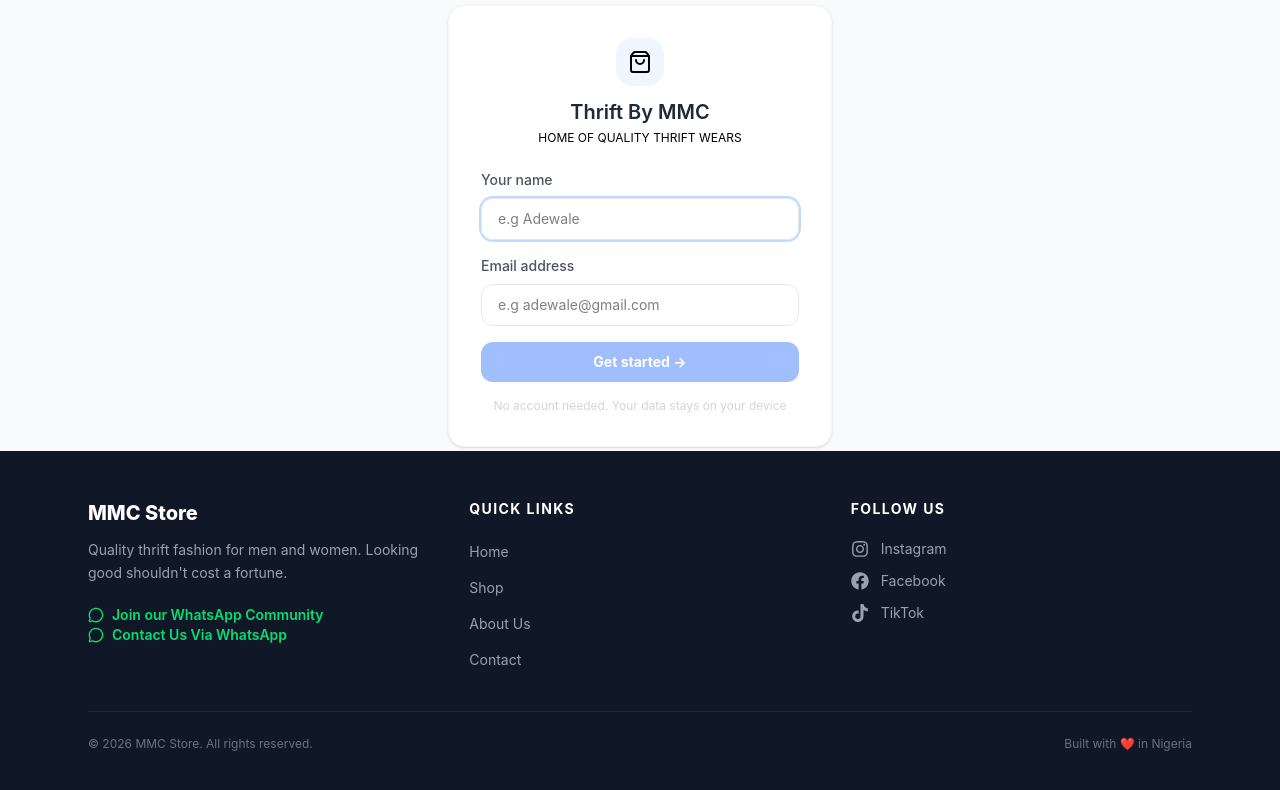
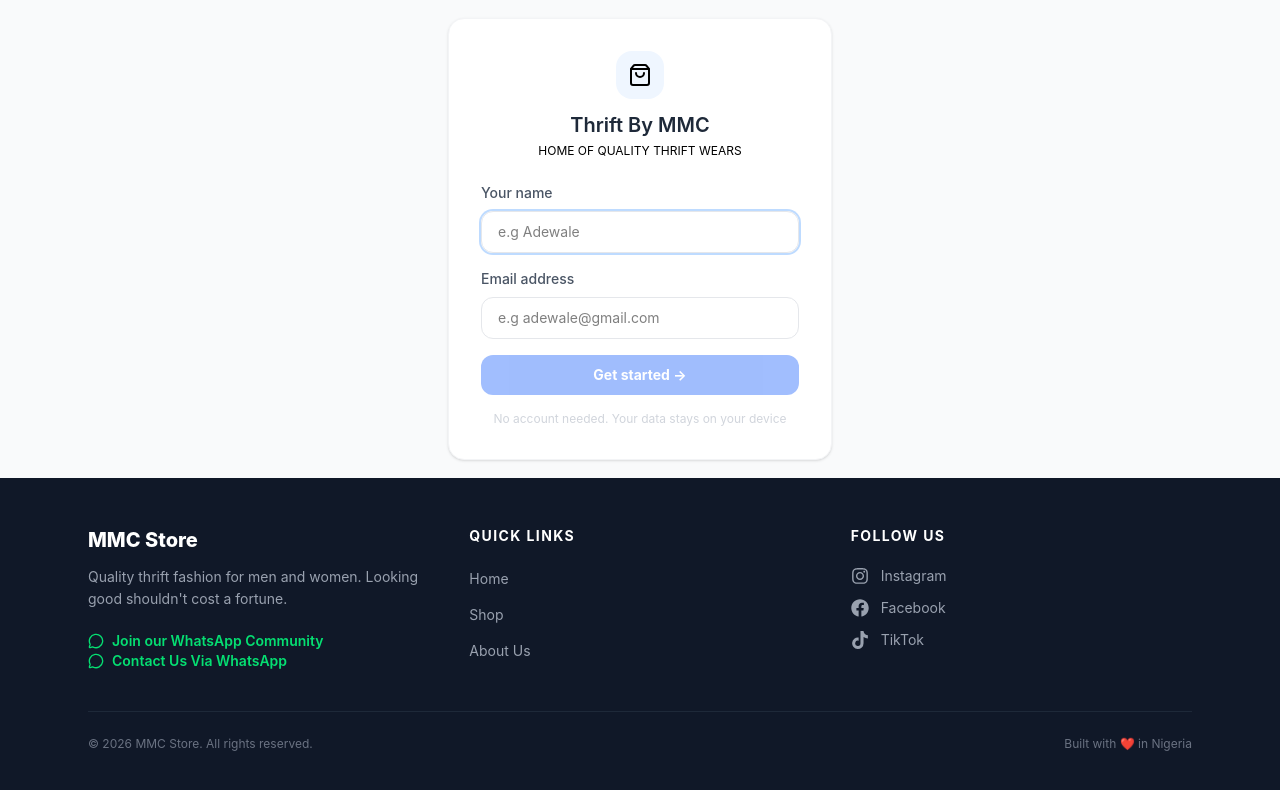
Before and after one commit to Parkohsam/MMC-Thrift, a React (Vite) app: page /signup in a window 1280 px wide. Shown: the top 790 px of the page. Built offline with nearby package versions, Linux system fonts and the light colour scheme.

Commit message:
fix malformed HTML anchor tags in cards and footer

```diff
--- a/src/Component/Cards.tsx
+++ b/src/Component/Cards.tsx
@@ -8,7 +8,7 @@
     BadgeCheck,
     MessageCircle,
 } from "lucide-react";
-import baggy2 from "../assets/baggy2.jfif";
+import Baggy2 from "../assets/Baggy2.jfif";
 import Bralette from "../assets/Bralette.jfif";
 import Hoodie from "../assets/Hoodie.jfif";
 import Jersey2 from "../assets/Jersey2.jpg";
@@ -20,7 +20,7 @@
         name: "Unisex Baggy Jeans",
         price: 7000,
         originalPrice: 8000,
-        image: baggy2,
+        image: Baggy2,
         condition: "Like New",
         category: "Unisex",
     },
@@ -71,7 +71,10 @@
             </p>
 
             {/* Grid */}
-            <div className="grid grid-cols-1 sm:grid-cols-2 lg:grid-cols-4 gap-6 max-w-6xl mx-auto"  id="collections" >
+            <div
+                className="grid grid-cols-1 sm:grid-cols-2 lg:grid-cols-4 gap-6 max-w-6xl mx-auto"
+                id="collections"
+            >
                 {previewItems.map((p) => (
                     <div
                         key={p.id}
--- a/src/Component/Footer.tsx
+++ b/src/Component/Footer.tsx
@@ -98,14 +98,6 @@
                                     About Us
                                 </button>
                             </li>
-                            <li>
-                                <button
-                                    onClick={() => navigate("/contact")}
-                                    className="text-sm hover:text-white transition-colors"
-                                >
-                                    Contact
-                                </button>
-                            </li>
                         </ul>
                     </div>
 
@@ -114,7 +106,7 @@
                         <h3 className="text-white font-bold text-sm uppercase tracking-widest mb-5">
                             Follow Us
                         </h3>
-                        <div className="flex flex-col gap-3">
+                        <div className="flex flex-col gap-3 ">
                             <a
                                 href=""
                                 target="_blank"
```
